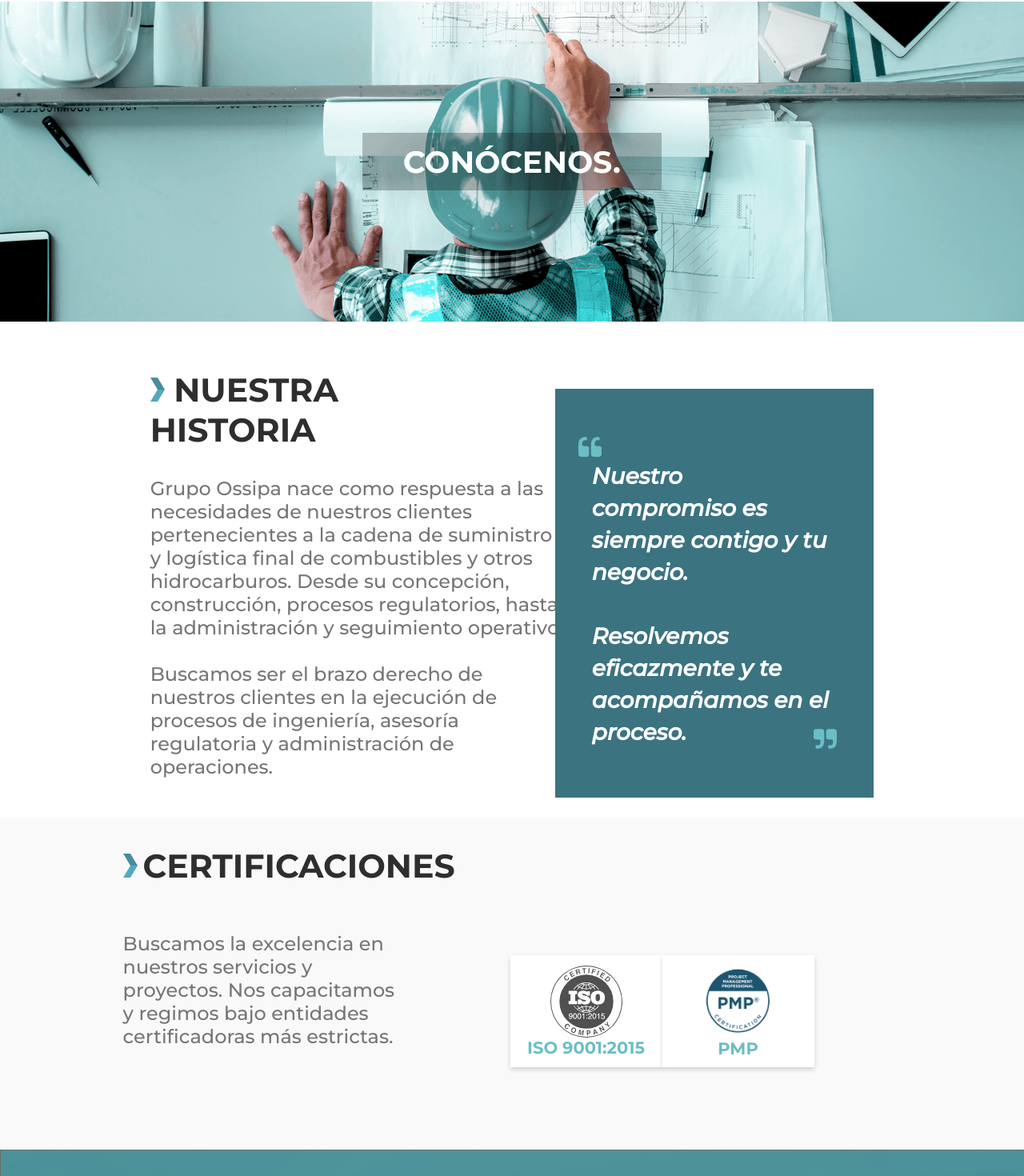
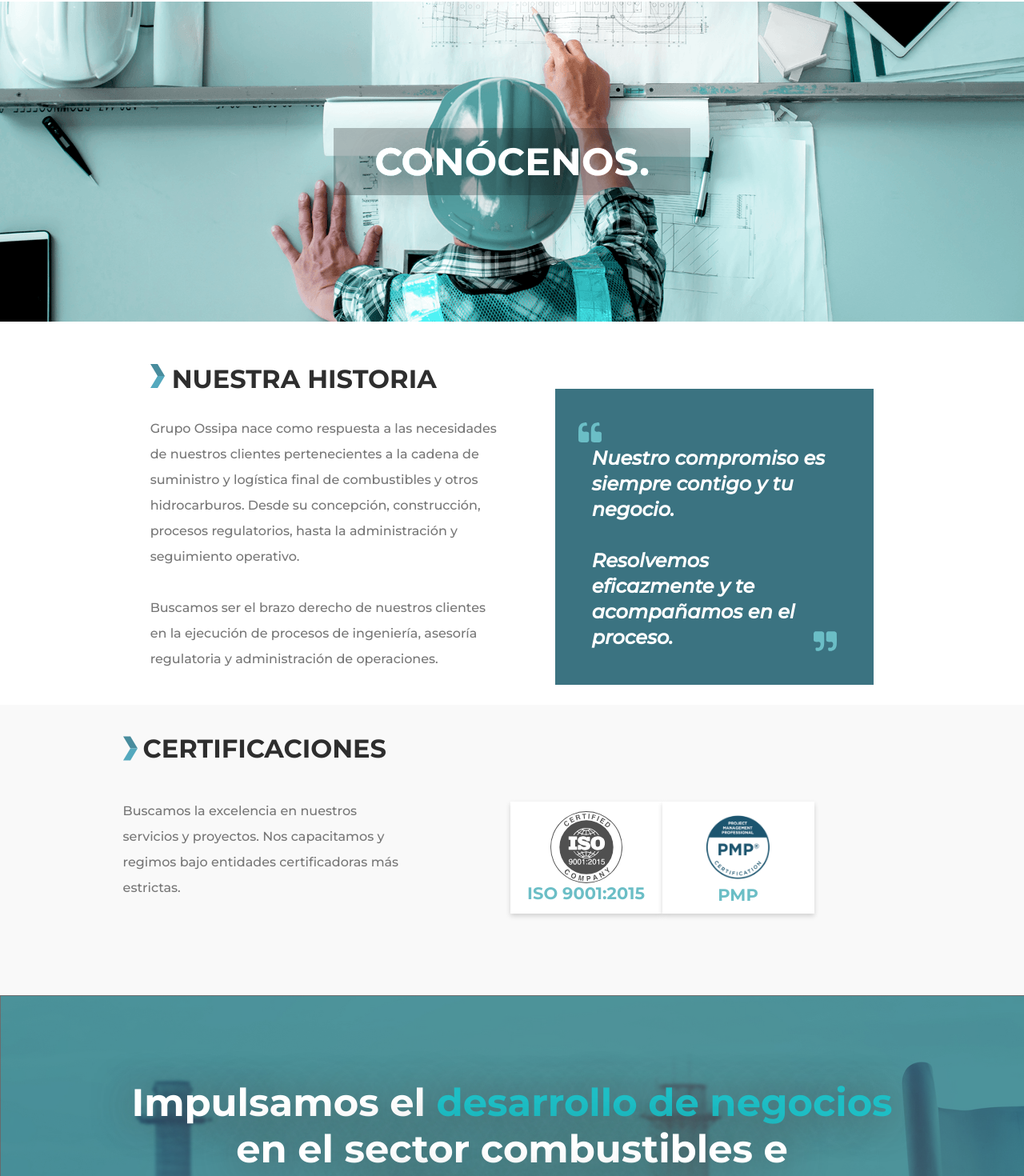
Before and after one commit to marquesin/proyectoossipa, a React (Create React App) app: page /nosotros in a window 1280 px wide. Shown: the part 118-1588 px from the top of the page at 80% size. Built offline with nearby package versions, Linux system fonts and the light colour scheme.

Commit message:
Ajustes en Nosotros en resolución de 1024+ a 1440-

```diff
--- a/src/Components/Header/Header.css
+++ b/src/Components/Header/Header.css
@@ -183,4 +183,18 @@
         .logoHeader{
             width: 170px;
         }
+        .Header{
+            height: 15vw;
+        }
+        .containerHeaderResponsive{
+            height: 15vw;
+        }
     }
+    @media screen and (max-width: 425px){
+        .Header{
+            height: 25vw;
+        }
+        .containerHeaderResponsive{
+            height: 25vw;
+        }
+    }
--- a/src/Components/Nosotros/Banner/Banner.css
+++ b/src/Components/Nosotros/Banner/Banner.css
@@ -10,7 +10,7 @@
 
 .titeConocenosN {
     font-weight: 700;
-    font-size: 67px;
+    font-size: 62px;
     text-align: left;
     letter-spacing: 0px;
     text-shadow: 0px 3px 50px #4B4B4BE8;
@@ -30,7 +30,7 @@
     }
 
     .titeConocenosN {
-        font-size: 38px;
+        font-size: 3em;
     }
 }
 @media screen and (max-width: 769px) {
@@ -46,4 +46,7 @@
         background-size: cover;
         height: 500px;
     }
+    .titeConocenosN{
+        font-size: 2em;
+    }
 }
--- a/src/Components/Nosotros/Certificaciones/Certificaciones.css
+++ b/src/Components/Nosotros/Certificaciones/Certificaciones.css
@@ -87,7 +87,7 @@ flex-direction: column;
     align-items: center;
     flex-direction: column;
 }
-h1.titleCertificaciones{
+.titleCertificaciones{
     font-size: 25px;
 }
 .pCertificaciones{
@@ -107,3 +107,13 @@ h1.titleCertificaciones{
 }
 
 }
+
+@media screen and (min-width: 1025px) and (max-width: 1440px){
+    .titleCertificaciones{
+        font-size: 32px;
+    }
+    .pCertificaciones{
+        font-size: 16px;
+        line-height: 32px;
+    }
+}
--- a/src/Components/Nosotros/NuestraHistoria/NuestraHistoria.css
+++ b/src/Components/Nosotros/NuestraHistoria/NuestraHistoria.css
@@ -193,3 +193,17 @@
     }
 
 }
+@media screen and (min-width: 1025px) and (max-width: 1440px){
+    .titleNuestraHistoria{
+        font-size: 32px;
+    }
+    .p2NuestraHistoria{
+        font-size: 16px;
+        line-height: 32px;
+        width: auto;
+    }
+    .sup{
+        font-size: 24px !important;
+        line-height: 32px !important;
+    }
+}
--- a/src/Components/Nosotros/PorqueElegirnos/PorqueElegirnos.css
+++ b/src/Components/Nosotros/PorqueElegirnos/PorqueElegirnos.css
@@ -116,3 +116,8 @@
     } */
 
 }
+@media screen and (min-width: 1025px) and (max-width: 1440px){
+    .titlePorqueElegirnos{
+        font-size: 32px;
+    }
+}
--- a/src/Components/Nosotros/Slogan/Slogan.css
+++ b/src/Components/Nosotros/Slogan/Slogan.css
@@ -42,7 +42,7 @@
         height: 500px;
     }
 
-    h1.titleSlogan {
+    .titleSlogan {
         font-size: 34px;
     }
 
@@ -52,3 +52,8 @@
     }
 
 }
+@media screen and (min-width: 1025px) and (max-width: 1440px){
+    .titleSlogan{
+        font-size: 3em;
+    }
+}
```
